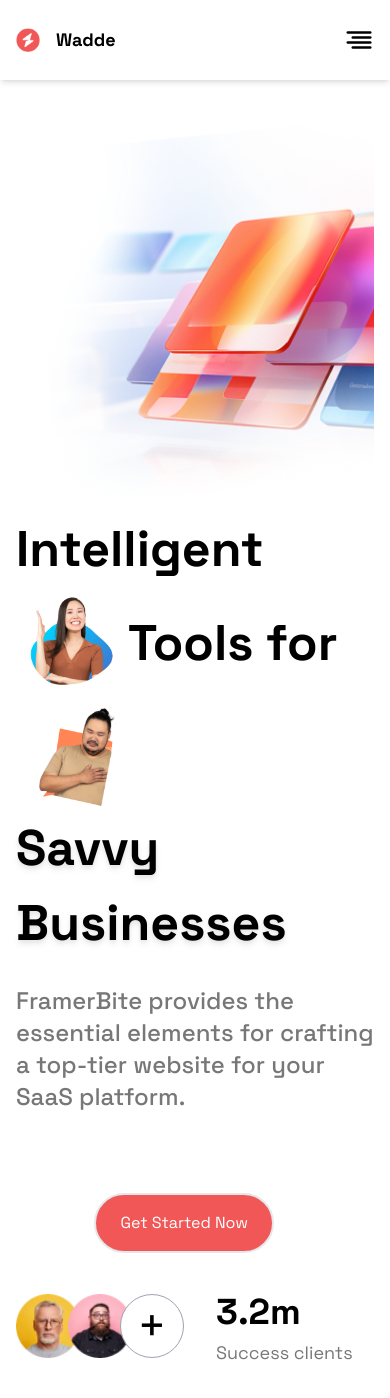
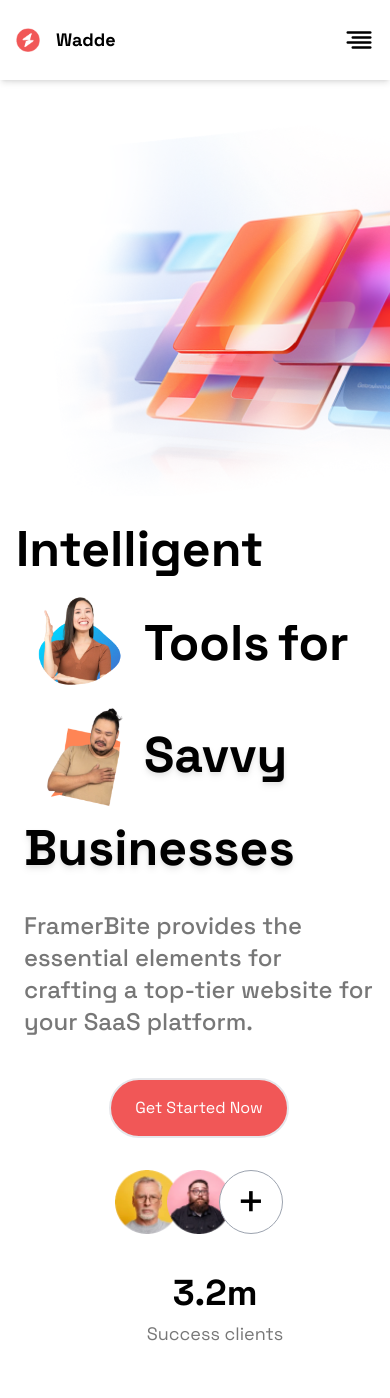
Before and after one commit to daniels9028/wadde, a React (Vite) app: page / in a window 390 px wide. Shown: the top 1398 px of the page. Before the commit the page ends 1366 px from the top, so only its background shows below. Built offline with nearby package versions, Linux system fonts and the light colour scheme; a web font is replaced by a local one.

Commit message:
Banner Responsive Slicing

```diff
--- a/src/components/Banner.jsx
+++ b/src/components/Banner.jsx
@@ -7,29 +7,29 @@ import banner5 from "../assets/banner5.png";
 
 const Banner = () => {
   return (
-    <section className="mt-24">
-      <div className="container mx-auto flex lg:flex-row flex-col-reverse justify-between items-center gap-4 lg:pl-10 pl-4 lg:pr-0 pr-4">
-        <div className="flex items-center flex-wrap lg:w-1/2 w-full">
+    <section className="my-24">
+      <div className="container mx-auto flex lg:flex-row flex-col-reverse justify-between items-center gap-4 lg:pl-10 pl-4">
+        <div className="flex items-center flex-wrap lg:w-1/2 w-full space-x-2 lg:pr-0 pr-4">
           <p className="font-bold text-[50px]">Intelligent</p>
           <img
             src={banner1}
             alt="banner1"
             className="w-28 h-28 object-contain"
           />
-          <p className="font-bold text-[50px]">Tools for</p>
+          <p className="font-bold text-[50px]">Tools</p>
+          <p className="font-bold text-[50px]">for</p>
           <img
             src={banner2}
             alt="banner2"
             className="w-28 h-28 object-contain"
           />
-          <p className="font-bold text-[50px] drop-shadow-md">
-            Savvy Businesses
-          </p>
+          <p className="font-bold text-[50px] drop-shadow-md">Savvy</p>
+          <p className="font-bold text-[50px] drop-shadow-md">Businesses</p>
           <p className="text-2xl mt-6 text-[#1C1C1C]/60 font-medium">
             FramerBite provides the essential elements for crafting a top-tier
             website for your SaaS platform.
           </p>
-          <div className="mt-20 flex lg:flex-row flex-col  gap-8 items-center">
+          <div className="lg:mt-20 mt-10 flex lg:flex-row flex-col gap-8 lg:justify-between justify-center w-full items-center">
             <button className="bg-[#F15757] py-4 px-6 rounded-full text-white hover:bg-white hover:text-black border-2 hover:border-[#F15757] transition-all duration-200">
               Get Started Now
             </button>
@@ -47,10 +47,10 @@ const Banner = () => {
               <span className="w-16 h-16 rounded-full bg-white border border-gray-400 text-5xl -ml-3 z-[4] flex justify-center items-center">
                 +
               </span>
-              <div className="flex flex-col justify-center ml-8">
-                <p className="font-bold text-[36px]">3.2m</p>
-                <p className="text-[18px] text-[#1C1C1C]/60">Success clients</p>
-              </div>
+            </div>
+            <div className="flex flex-col justify-center ml-8 text-center">
+              <p className="font-bold text-[36px]">3.2m</p>
+              <p className="text-[18px] text-[#1C1C1C]/60">Success clients</p>
             </div>
           </div>
         </div>
```
